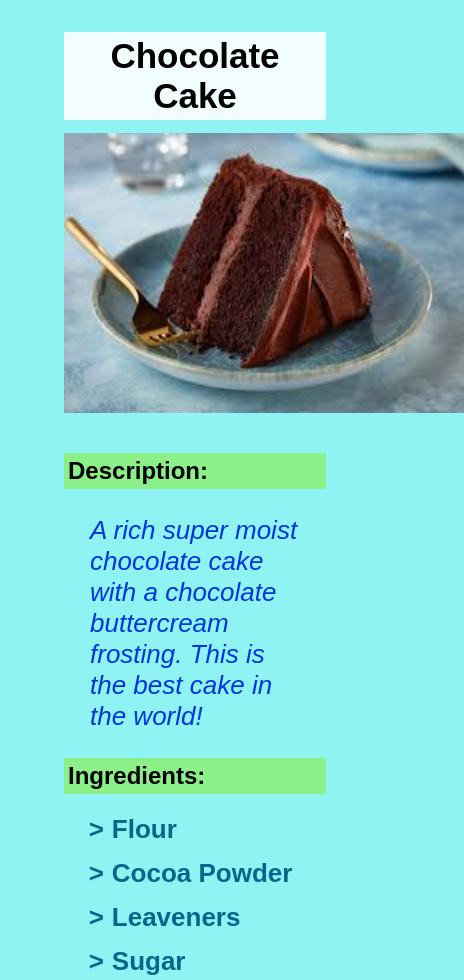
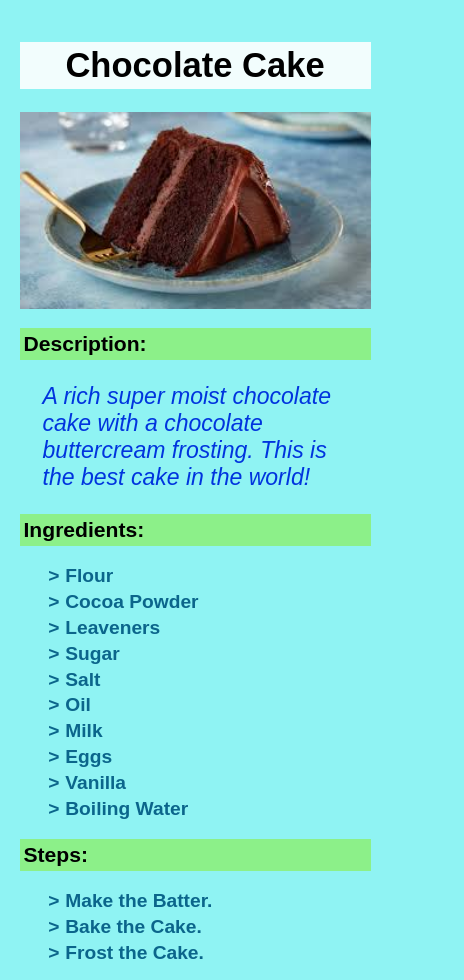
Before and after one commit to acskii/odin-recipes, a plain HTML site: page recipes/cake.html in a window 390 px wide. Shown: the top 980 px of the page, 464 px wide, since content can reach past the window. Drawn offline with Linux system fonts and the light colour scheme.

Commit message:
fix(style): Add Responsive Design

```diff
--- a/css/styles.css
+++ b/css/styles.css
@@ -1,13 +1,21 @@
 body {
     background-color: rgb(143, 243, 243);
     font-family: sans-serif;
-    margin: 4em;
-    margin-top: 2em;
+    margin: 5vw;
+    margin-top: 5vh;
+    font-size: 1.2em;
 }
 
 img {
-    margin-top: 2em;
+    display: block;
+    margin-left: auto;
+    margin-right: auto;
     margin-bottom: 1em;
+    width: 100%;
+    height: 45%;
+    max-height: 450px;
+    max-width: 500px;
+    min-width: 40vw;
 }
 
 .title, .sub-head {
@@ -17,27 +25,31 @@ img {
 
 .title {
     text-align: center;
-    font-size: 35px;
+    font-size: 1.8em;
     font-weight: bolder;
     background-color: rgba(255, 255, 255, 0.881);
-    margin-bottom: -0.55em;
 }
 
 .sub-head {
     background-color: rgba(138, 240, 60, 0.571);
+    font-size: 1.1em;
+}
+
+.sub-head.main {
+    margin-top: -1.05em;
 }
 
 .list li {
-    margin-bottom: 0.5em;
+    margin-bottom: 0.2em;
     list-style-type: '>';
     padding-left: 0.3em;
     font-weight: bold;
     color:rgb(11, 101, 139);
-    font-size: 26px;
+    font-size: 1em;
 }
 
 a, .desc {
-    font-size: 26px;
+    font-size: 1.2em;
 }
 
 a {
```
Also changed, not shown: index.html (+1 -1 lines).
